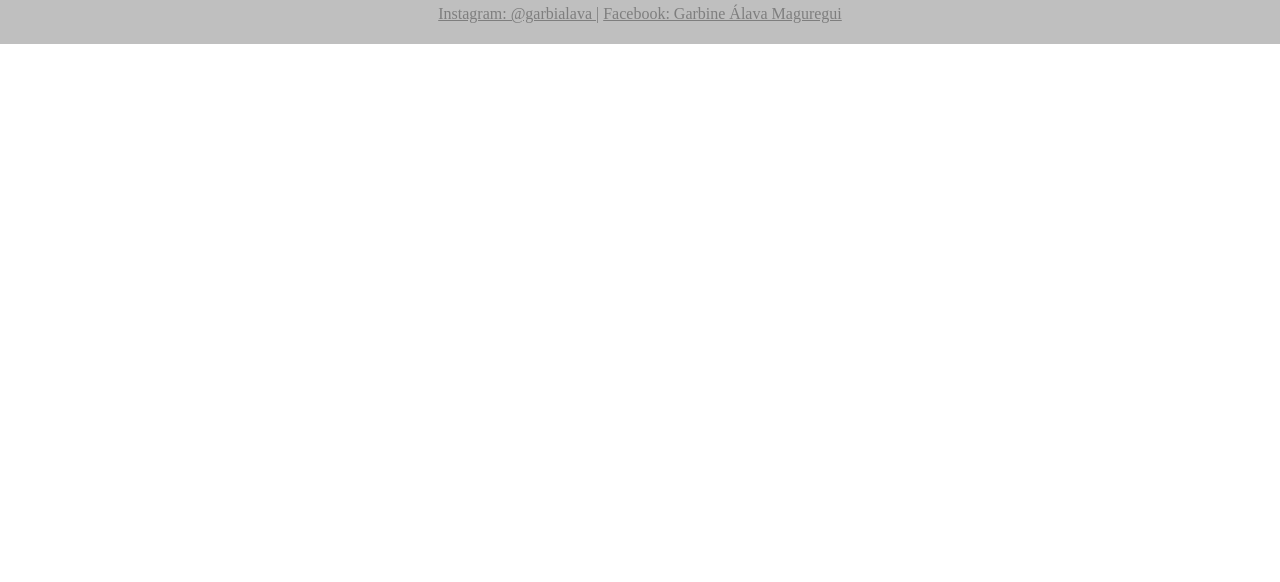
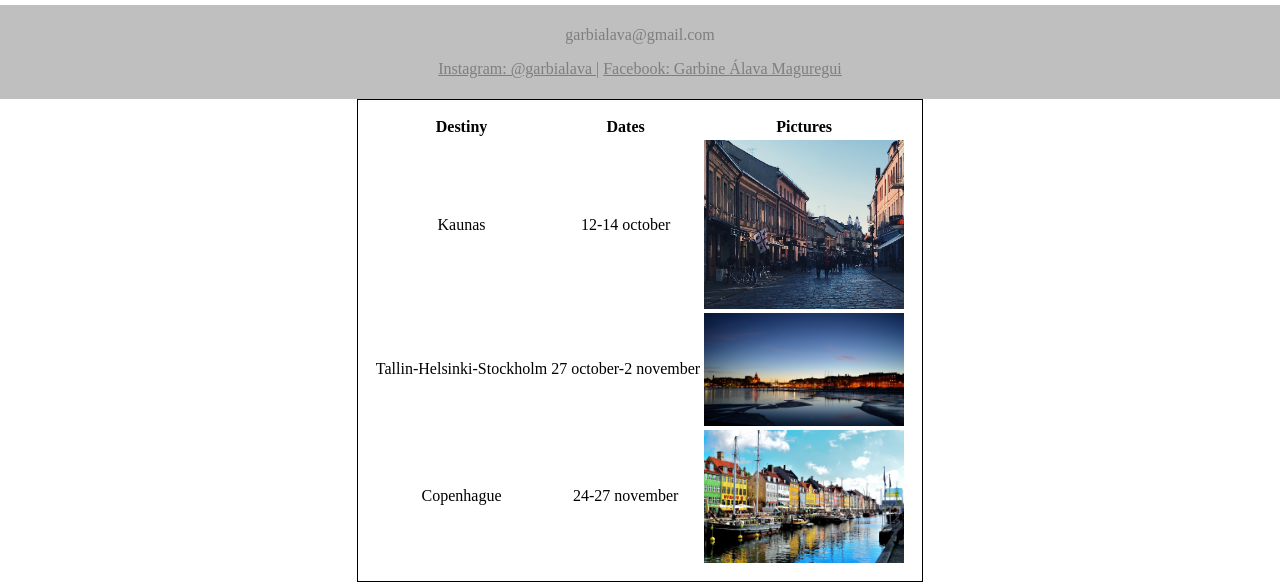
Before and after one commit to garbialava/garbialava.github.io, a plain HTML site: page future plans.html in a window 1280 px wide. Shown: the part 268-850 px from the top of the page. Before the commit the page ends 800 px from the top, so only its background shows below. Drawn offline with Linux system fonts and the light colour scheme.

Commit message:
Add files via upload

```diff
--- a/future plans.html
+++ b/future plans.html
@@ -57,7 +57,20 @@
 				color: white;
 			}
 
+			table{
+				border: black 2px;
+				margin: 0 auto;
+				padding: 15px;
+				border-collapse: separate;
+				text-align: center;
+				border: 1px solid black;
+				border-collapse: separate;
 
+			}
+
+			table img{
+				width: 200px;
+			}
 
 			footer{
 				margin-top: 2px;
@@ -94,9 +107,36 @@
 			   <li><a href="friends.html" title="FRIENDS.html">FRIENDS</a></li>
 			</ul>
 		</div>
-	</div>
+</div>
+<div>
+	<h1>Future plans</h1>
 
+		<table>
+		<tr>
+			<td><strong>Destiny</strong></td>
+			<td><strong>Dates</strong></td>
+			<td><strong>Pictures</strong></td>
+		</tr>
 
+		<tr>
+			<td>Kaunas</td>
+			<td>12-14 october</td>
+			<td><img src="kaunas.jpg"></td>
+		</tr>
+
+			<tr>
+				<td>Tallin-Helsinki-Stockholm</td>
+				<td>27 october-2 november</td>
+				<td><img src="helsinki.jpg"></td>
+			</tr>
+
+			<tr>
+				<td>Copenhague</td>
+				<td>24-27 november</td>
+				<td><img src="copenhague.jpg"></td>
+			</tr>
+		</div>
+		</div>
 	</body>
 
 	<footer>
@@ -113,5 +153,4 @@
 		</p>
 
 	</footer>
-
 </html>
```
Also changed, not shown: friends.html (+11 -3 lines), index.html (+1 -1 lines), ainhoa2.jpg (added), copenhague.jpg (added), friends.jpg (added), georgia.jpg (added), helsinki.jpg (added), kaunas.jpg (added), spain.jpg (added).
